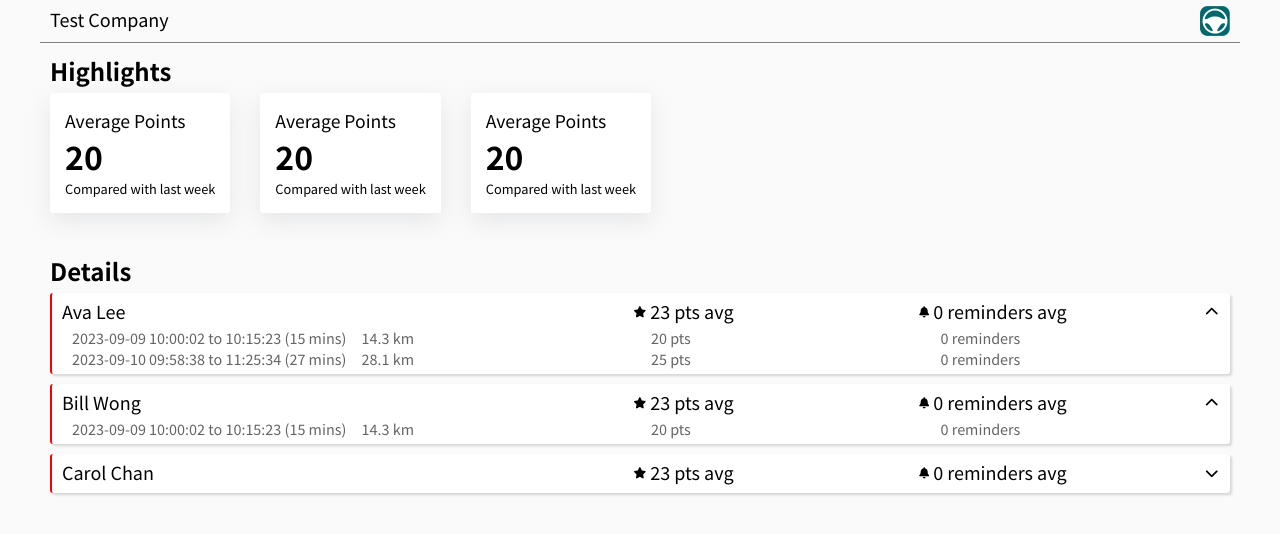
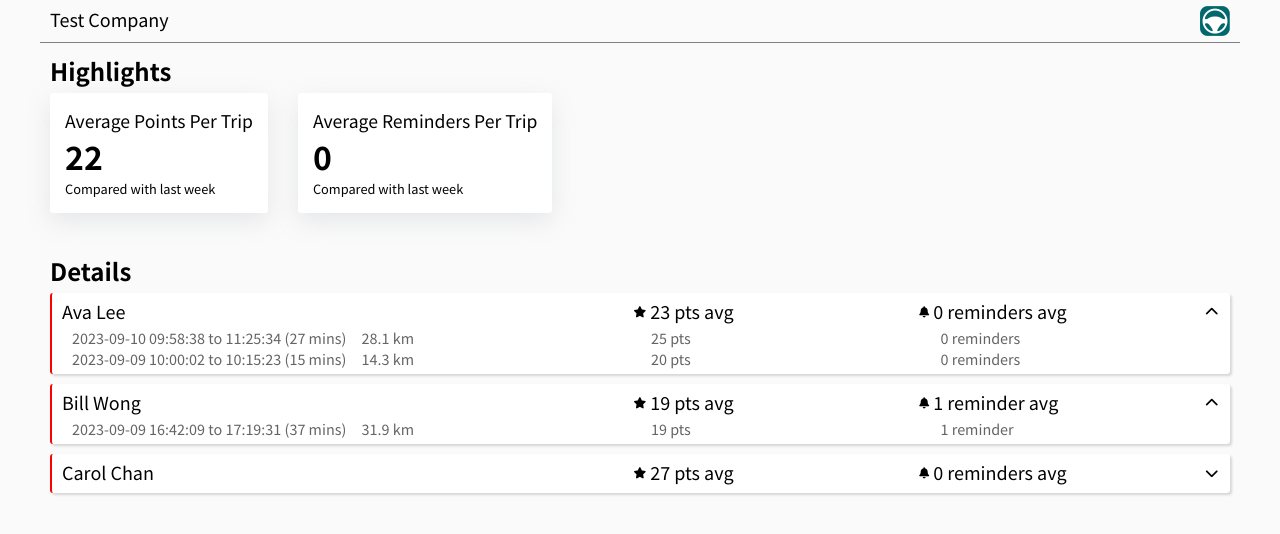
Before and after one commit to safedrivingproject/StatsViewer, a plain HTML site: page index.html in a window 1280 px wide. Drawn offline with Linux system fonts and the light colour scheme.

Commit message:
Demo data update

```diff
--- a/index.html
+++ b/index.html
@@ -21,22 +21,17 @@
             <div class="highlight-graphs">
 
                 <div class="highlight-graphs-box">
-                    <div class="highlight-graphs-box-field">Average Points</div>
-                    <div class="highlight-graphs-box-number">20</div>
+                    <div class="highlight-graphs-box-field">Average Points Per Trip</div>
+                    <div class="highlight-graphs-box-number">22</div>
                     <div class="highlight-graphs-box-time">Compared with last week</div>
                 </div>
 
                 <div class="highlight-graphs-box">
-                    <div class="highlight-graphs-box-field">Average Points</div>
-                    <div class="highlight-graphs-box-number">20</div>
+                    <div class="highlight-graphs-box-field">Average Reminders Per Trip</div>
+                    <div class="highlight-graphs-box-number">0</div>
                     <div class="highlight-graphs-box-time">Compared with last week</div>
                 </div>
 
-                <div class="highlight-graphs-box">
-                    <div class="highlight-graphs-box-field">Average Points</div>
-                    <div class="highlight-graphs-box-number">20</div>
-                    <div class="highlight-graphs-box-time">Compared with last week</div>
-                </div>
             </div>
         </div>
 
@@ -54,28 +49,11 @@
                     </div>
                     <div class="details-list-journey">
                         <div class="details-list-journey-row">
-                            <div>2023-09-09 10:00:02 to 10:15:23 (15 mins)</div>
-                            <div>14.3 km</div>
-                            <div>20 pts</div>
-                            <div>0 reminders</div>
-                        </div>
-                        <div class="details-list-journey-row">
                             <div>2023-09-10 09:58:38 to 11:25:34 (27 mins)</div>
                             <div>28.1 km</div>
                             <div>25 pts</div>
                             <div>0 reminders</div>
                         </div>
-                    </div>
-                </div>
-
-                <div class="details-list-employee">
-                    <div class="details-list1-column">
-                        <div>Bill Wong</div>
-                        <div><i class="fa-solid fa-star fa-2xs"></i> 23 pts avg</div>
-                        <div><i class="fa-solid fa-bell fa-2xs"></i> 0 reminders avg</div>
-                        <div><i class="fa-solid fa-chevron-up fa-xs"></i></div>
-                    </div>
-                    <div class="details-list-journey">
                         <div class="details-list-journey-row">
                             <div>2023-09-09 10:00:02 to 10:15:23 (15 mins)</div>
                             <div>14.3 km</div>
@@ -87,8 +65,25 @@
 
                 <div class="details-list-employee">
                     <div class="details-list1-column">
+                        <div>Bill Wong</div>
+                        <div><i class="fa-solid fa-star fa-2xs"></i> 19 pts avg</div>
+                        <div><i class="fa-solid fa-bell fa-2xs"></i> 1 reminder avg</div>
+                        <div><i class="fa-solid fa-chevron-up fa-xs"></i></div>
+                    </div>
+                    <div class="details-list-journey">
+                        <div class="details-list-journey-row">
+                            <div>2023-09-09 16:42:09 to 17:19:31 (37 mins)</div>
+                            <div>31.9 km</div>
+                            <div>19 pts</div>
+                            <div>1 reminder</div>
+                        </div>
+                    </div>
+                </div>
+
+                <div class="details-list-employee">
+                    <div class="details-list1-column">
                         <div>Carol Chan</div>
-                        <div><i class="fa-solid fa-star fa-2xs"></i> 23 pts avg</div>
+                        <div><i class="fa-solid fa-star fa-2xs"></i> 27 pts avg</div>
                         <div><i class="fa-solid fa-bell fa-2xs"></i> 0 reminders avg</div>
                         <div><i class="fa-solid fa-chevron-down fa-xs"></i></div>
                     </div>
```
